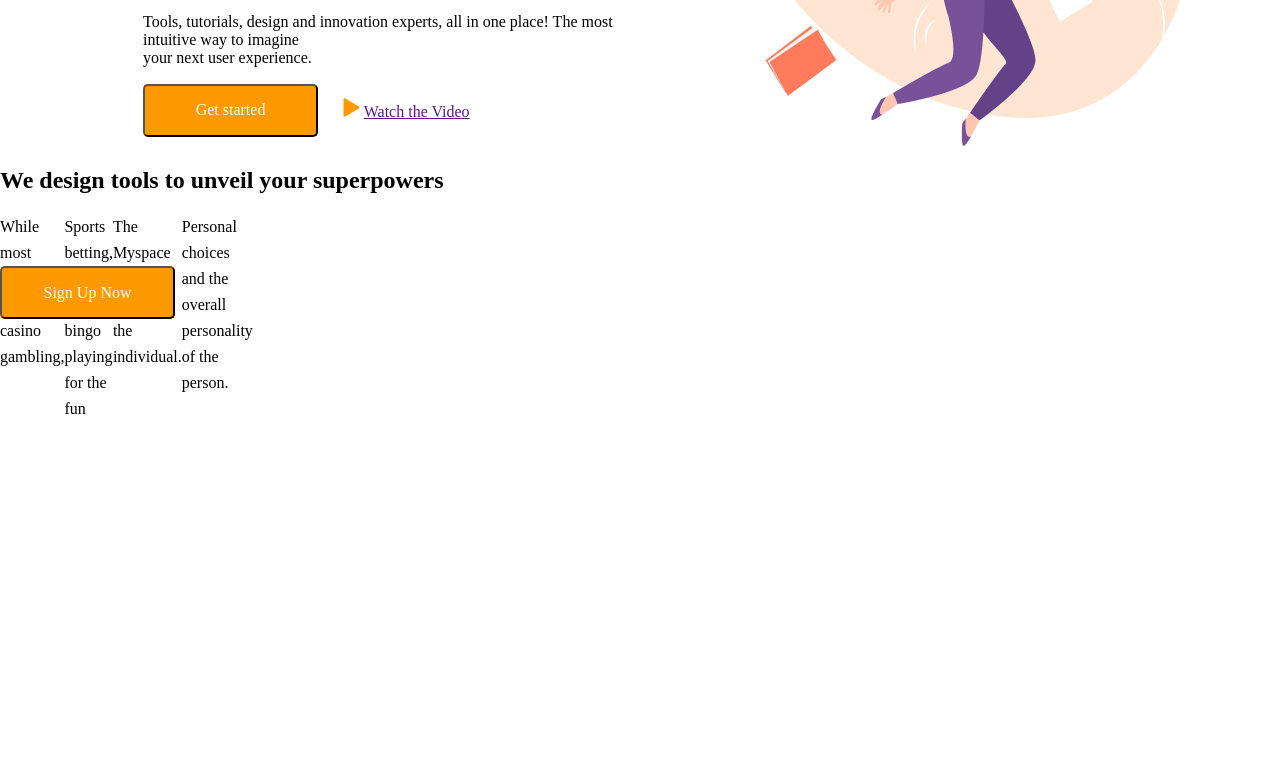
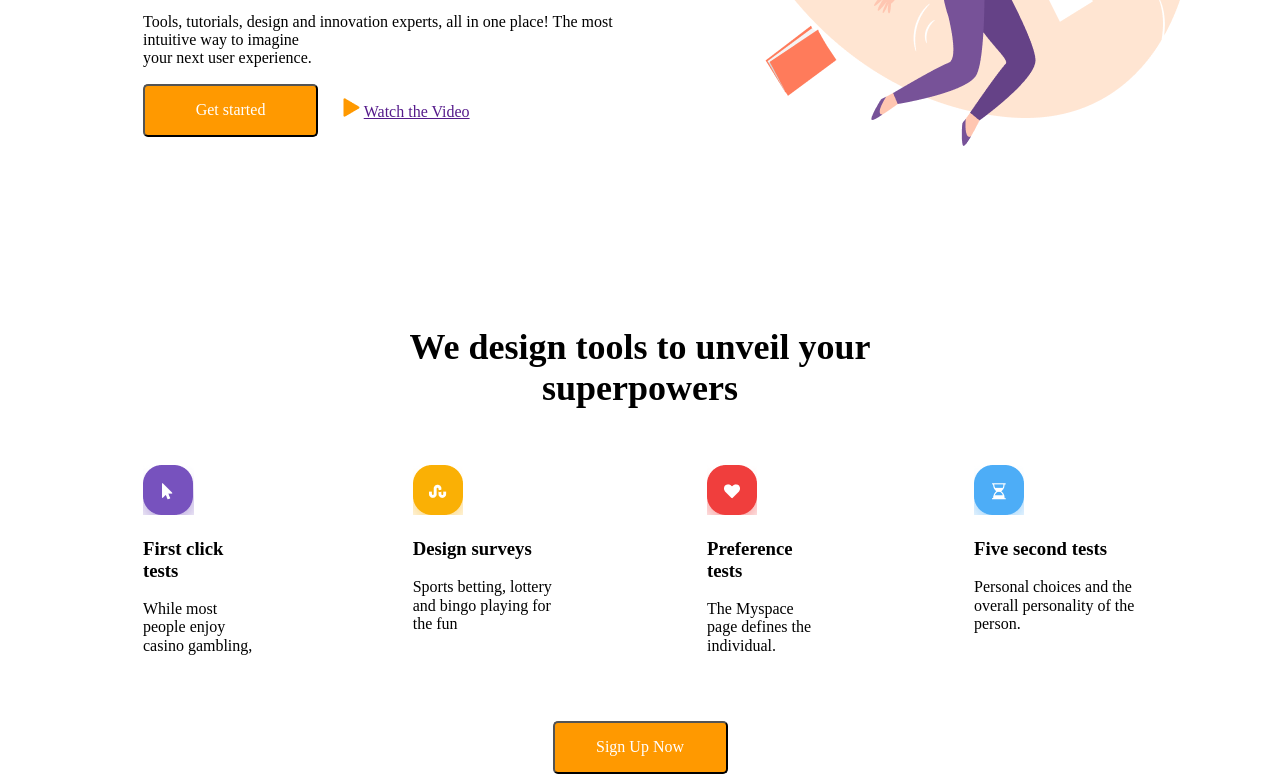
Before and after one commit to MiniMinaa/figma-project, a plain HTML site: page index.html in a window 1280 px wide. Shown: the part 475-1249 px from the top of the page. Before the commit the page ends 897 px from the top, so only its background shows below. Drawn offline with nearby package versions, Linux system fonts and the light colour scheme; files that its build step writes are made by us from their sources.

Commit message:
Add tool section

```diff
--- a/index.html
+++ b/index.html
@@ -44,13 +44,30 @@
             </section>
         </div>
 
-        <div>
-            <h2>We design tools to unveil your superpowers</h2>
+        <div class="tools-section">
+            <h2 class="tools-text">We design tools to unveil your superpowers</h2>
             <div class="tools">
-                <div>While most people enjoy casino gambling,</div>
-                <div>Sports betting, lottery and bingo playing for the fun</div>
-                <div>The Myspace page defines the individual.</div>
-                <div>Personal choices and the overall personality of the person.</div>
+
+                <div>
+                    <img src="images/icon-purple.png" class="icon">
+                    <h3>First click tests</h3>
+                    <p>While most people enjoy casino gambling,</p>
+                </div>
+                <div>
+                    <img src="images/icon-yellow.png" class="icon">
+                    <h3>Design surveys</h3>
+                    <p>Sports betting, lottery and bingo playing for the fun</p>
+                </div>
+                <div>
+                    <img src="images/icon-red.png" class="icon">
+                    <h3>Preference tests</h3>
+                    <p>The Myspace page defines the individual.</p>
+                </div>
+                <div>
+                    <img src="images/icon-blue.png" class="icon">
+                    <h3>Five second tests</h3>
+                    <p>Personal choices and the overall personality of the person.</p>
+                </div>
             </div>
             <button class="sign-up-now">Sign Up Now</button>
         </div>
--- a/styles/index.css
+++ b/styles/index.css
@@ -77,16 +77,32 @@
    margin-left: 143px;
    width: 518px;
 }
+.tools-section {
+    display: flex;
+    align-items: center;
+    flex-direction: column;
+}
+.tools-text {
+    display: flex;
+    text-align: center;
+    font-size: 36px;
+    width: 539px;
+    height: 108px;
+    margin-top: 180px;
+}
+.tools {
+    display: flex;
+    gap: 150px;
+    margin: 0px 143px 0px 143px;
+}
 .sign-up-now {
     background-color: #FF9900;
     color: #FFFFFF;
     border-radius: 5px;
     width: 175px;
     height: 53px;
+    display: flex;
+    justify-content: center;
+    align-items: center;
+    margin-top: 50px;
 }
-.tools {
-    display: flex;
-    width: 240px;
-    height: 52px;
-    line-height: 26px;
-}
```
Also changed, not shown: images/icon-blue.png (added), images/icon-purple.png (added), images/icon-red.png (added), images/icon-yellow.png (added).
